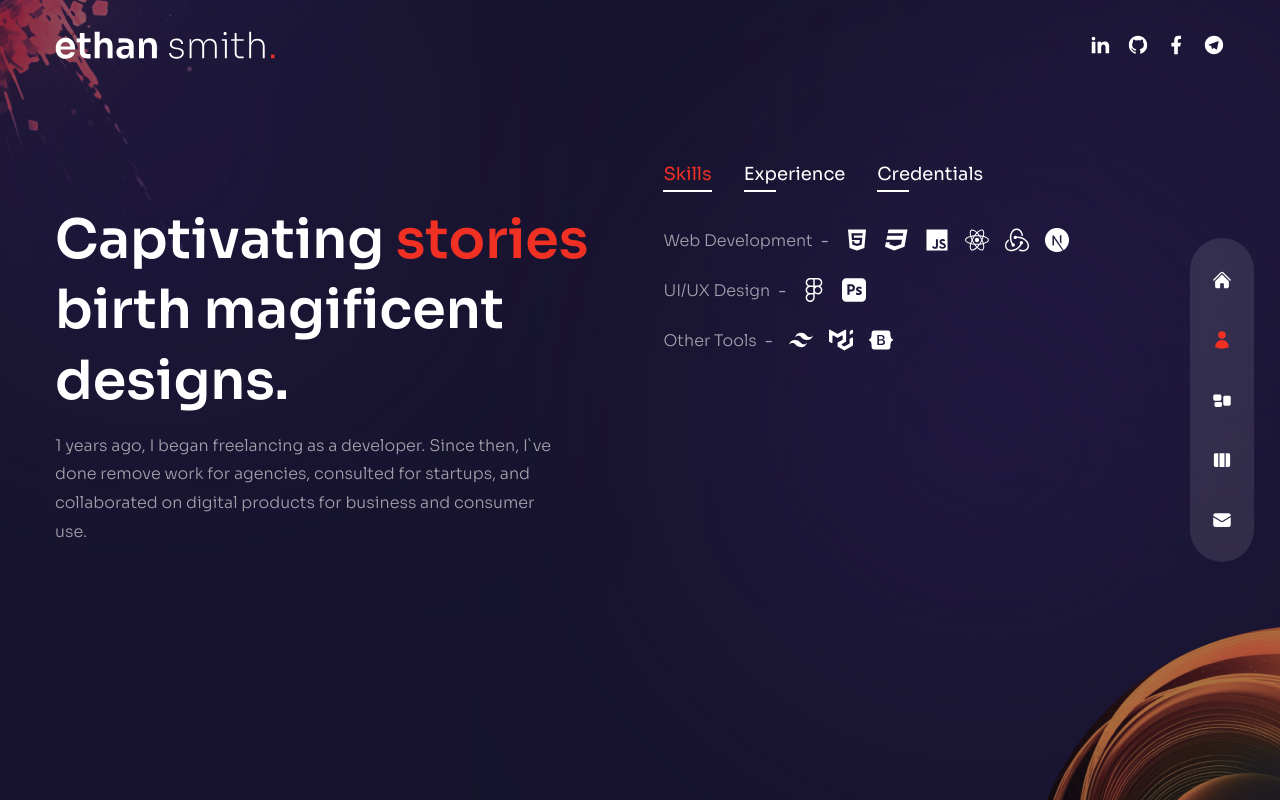
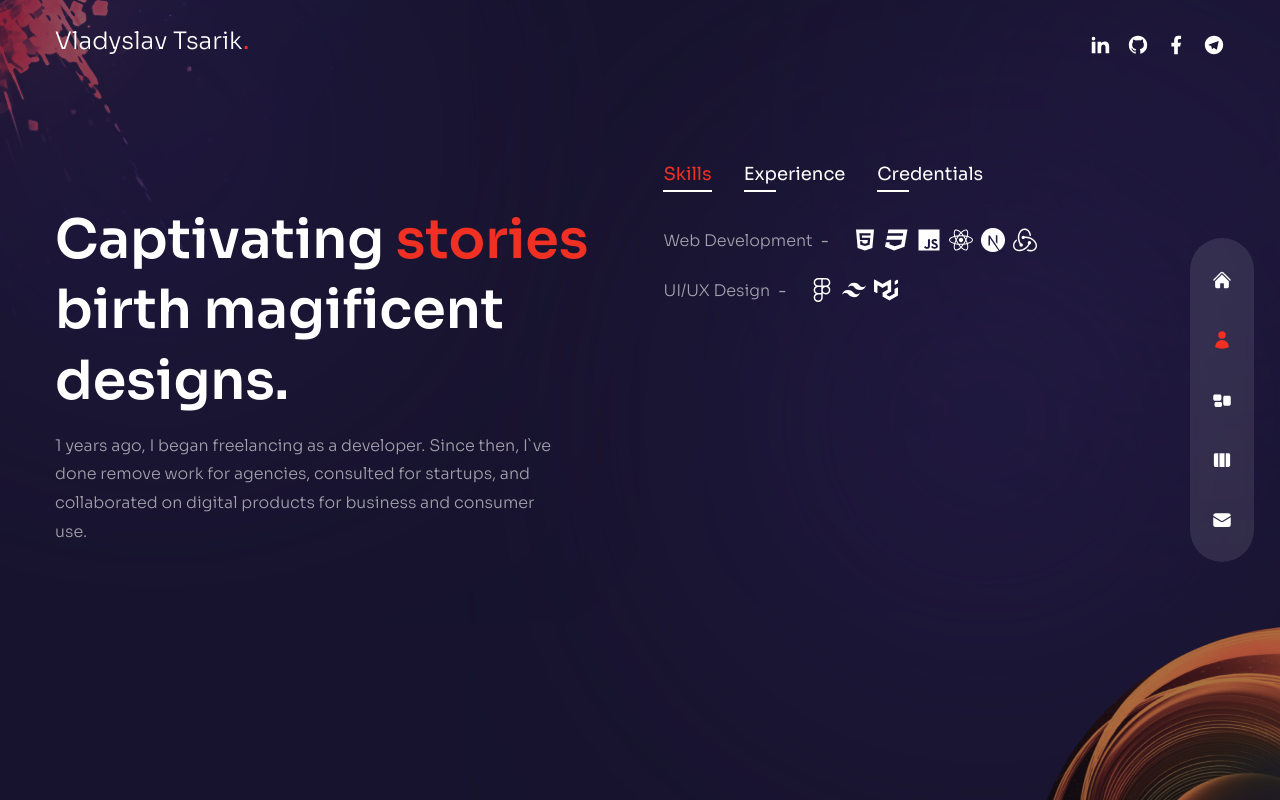
Before and after one commit to Own3Dqq/Portfolio, a Next.js app: page /about in a window 1280 px wide. Built offline with nearby package versions, Linux system fonts and the light colour scheme.

Commit message:
moved about data

```diff
--- a/components/Header.js
+++ b/components/Header.js
@@ -10,7 +10,11 @@ const Header = () => {
                 <div className='flex flex-col lg:flex-row justify-between items-center gap-y-6 py-8'>
                     {/* Logo */}
                     <Link href={'/'}>
-                        <Image src={'/logo.svg'} width={220} height={48} alt='' priority={true} />
+                        <p className='w-[220px] h-[48px] font-sora text-2xl text-white'>
+                            {' '}
+                            Vladyslav Tsarik<span className='text-accent text-3xl'>.</span>
+                        </p>
+                        {/* <Image src={'/own3Dqq-logo.png'} width={220} height={48} alt='' priority={true} /> */}
                     </Link>
                     {/* socials */}
                     <Socials />
--- a/pages/about/index.js
+++ b/pages/about/index.js
@@ -1,64 +1,10 @@
 import { FaHtml5, FaCss3, FaJs, FaReact, FaFigma } from 'react-icons/fa';
-import { SiNextdotjs, SiAdobephotoshop, SiTailwindcss, SiRedux, SiMui, SiBootstrap } from 'react-icons/si';
+import { SiNextdotjs, SiTailwindcss, SiMui, SiRedux } from 'react-icons/si';
 import React, { useState } from 'react';
 import { fadeIn } from '../../variants';
+
 //  data
-const aboutData = [
-    {
-        title: 'skills',
-        info: [
-            {
-                title: 'Web Development',
-                icons: [<FaHtml5 />, <FaCss3 />, <FaJs />, <FaReact />, <SiRedux />, <SiNextdotjs />],
-            },
-            {
-                title: 'UI/UX Design',
-                icons: [<FaFigma />, <SiAdobephotoshop />],
-            },
-            {
-                title: 'Other Tools',
-                icons: [<SiTailwindcss />, <SiMui />, <SiBootstrap />],
-            },
-        ],
-    },
-    // {
-    //     title: 'awards',
-    //     info: [
-    //         // {
-    //         //     title: 'Webby Awards - Honoree',
-    //         //     stage: '2011 - 2012',
-    //         // },
-    //         // {
-    //         //     title: 'Adobe Design Achievement Awards - Finalist',
-    //         //     stage: '2009 - 2010',
-    //         // },
-    //     ],
-    // },
-    {
-        title: 'experience',
-        info: [
-            {
-                title: 'Front-End Developer - Freelance',
-                stage: '2023',
-            },
-        ],
-    },
-    {
-        title: 'credentials',
-        info: [
-            {
-                title: 'Certified Web Development - wayup.com Online Course',
-                stage: '2019',
-            },
-            {
-                title: 'Computer Engineering Diploma - UA Technical University',
-                stage: '2019',
-            },
-        ],
-    },
-];
 
-import Avatar from '../../components/Avatar';
 import Circles from '../../components/Circles';
 import { motion } from 'framer-motion';
 
@@ -67,13 +13,79 @@ import CountUp from 'react-countup';
 const About = () => {
     const [index, setIndex] = useState(0);
 
+    const aboutData = [
+        {
+            title: 'skills',
+            info: [
+                {
+                    title: 'Web Development',
+                    icons: [
+                        <FaHtml5 key={index} />,
+                        <FaCss3 key={index} />,
+                        <FaJs key={index} />,
+                        <FaReact key={index} />,
+                        <SiNextdotjs key={index} />,
+                        <SiRedux key={index} />,
+                    ],
+                },
+                {
+                    title: 'UI/UX Design',
+                    icons: [<FaFigma key={index} />, <SiTailwindcss key={index} />, <SiMui key={index} />],
+                },
+            ],
+        },
+        // {
+        //     title: 'awards',
+        //     info: [
+        //         {
+        //             title: 'Webby Awards - Honoree',
+        //             stage: '2011 - 2012',
+        //         },
+        //         {
+        //             title: 'Adobe Design Achievement Awards - Finalist',
+        //             stage: '2009 - 2010',
+        //         },
+        //     ],
+        // },
+        {
+            title: 'experience',
+            info: [
+                {
+                    title: 'Freelancer - UpWork',
+                    stage: '2023',
+                },
+                // {
+                //     title: 'Web Developer - ABC Agency',
+                //     stage: '2010 - 2012',
+                // },
+                // {
+                //     title: 'Intern - DEF Corporation',
+                //     stage: '2008 - 2010',
+                // },
+            ],
+        },
+        {
+            title: 'credentials',
+            info: [
+                {
+                    title: 'Certified Web Development - Online Course',
+                    stage: '2019',
+                },
+                {
+                    title: 'Computer Science Diploma - UA Technical University',
+                    stage: '2019',
+                },
+                // {
+                //     title: 'Certified Graphic Designer - ABC Institute, Los Angeles, CA',
+                //     stage: '2006',
+                // },
+            ],
+        },
+    ];
+
     return (
         <div className='h-full bg-primary/30 py-32 text-center xl:text-left'>
             <Circles />
-            {/* avatar */}
-            {/* <motion.div variants={fadeIn('right', 0.2)} className='hidden xl:flex absolute bottom-0 -left-[370px]'>
-                <Avatar />
-            </motion.div> */}
             <div className='container mx-auto h-full flex flex-col items-center xl:flex-row gap-x-6'>
                 <div className='flex-1 flex flex-col justify-center'>
                     <motion.h2
@@ -85,13 +97,7 @@ const About = () => {
                     >
                         Captivating <span className='text-accent'>stories</span> birth magificent designs.
                     </motion.h2>
-                    <motion.p
-                        variants={fadeIn('up', 0.5)}
-                        initial='hidden'
-                        animate='show'
-                        exit='hidden'
-                        className='max-w-[500px] mx-auto xl:mx-0 mb-6 xl:mb-12 px-2 xl:px-0'
-                    >
+                    <motion.p className='max-w-[500px] mx-auto xl:mx-0 mb-6 xl:mb-12 px-2 xl:px-0'>
                         1 years ago, I began freelancing as a developer. Since then, I`ve done remove work for agencies,
                         consulted for startups, and collaborated on digital products for business and consumer use.
                     </motion.p>
@@ -126,26 +132,25 @@ const About = () => {
                         })}
                     </div>
                     <div className='py-2 xl:py-6 flex flex-col gap-y-2 xl:gap-y-4 items-center xl:items-start'>
-                        {aboutData[index].info.map((item, index) => {
+                        {aboutData[index].info.map((item, itemIndex) => {
                             return (
                                 <div
-                                    key={index}
+                                    key={itemIndex}
                                     className='flex-1 flex flex-col md:flex-row max-w-max gap-x-2 items:center text-white/60'
                                 >
                                     {/* title */}
                                     <div className='font-light mb-2 md:md-0'>{item.title}</div>
                                     <div className='hidden md:flex'>-</div>
                                     <div>{item.stage}</div>
-                                    <div className='flex gap-x-4'>
+                                    <div className='flex gap-x-4'></div>
                                     {/* icons */}
-                                        {item.icons.map((icon, index) => {
+                                    {item.icons?.map((icon, iconIndex) => {
                                         return (
-                                                <div key={index} className='text-2xl flex text-white'>
+                                            <div key={iconIndex} className='text-2xl text-white'>
                                                 {icon}
                                             </div>
                                         );
                                     })}
-                                    </div>
                                 </div>
                             );
                         })}
```
Lines whose indentation alone changed are shown as unchanged.
